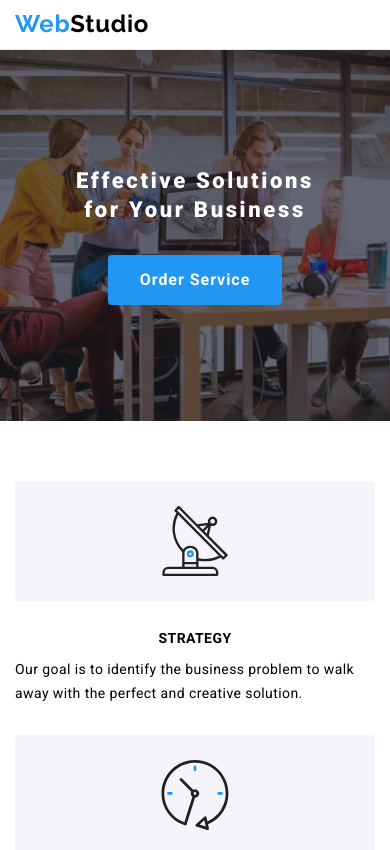
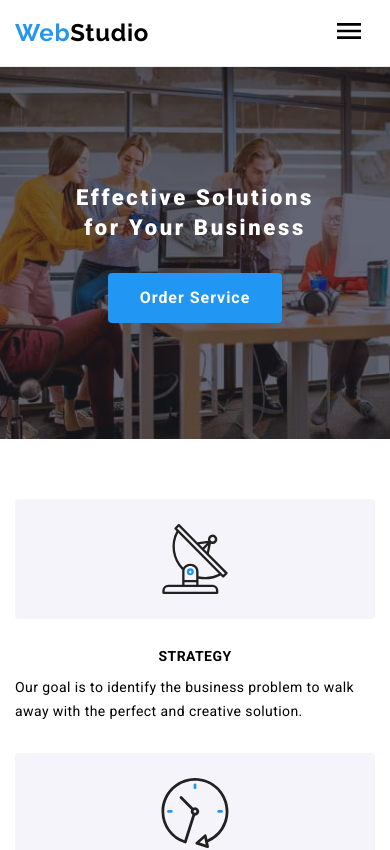
Before and after one commit to Yaroslav0102030405/01-Webstudio, a React (Create React App) app: page / in a window 390 px wide. Shown: the top 850 px of the page. Built offline with nearby package versions, Linux system fonts and the light colour scheme.

Commit message:
mobile-menu

```diff
--- /dev/null
+++ b/src/components/Dropdown/Dropdown.js
@@ -0,0 +1,93 @@
+import React, { Component } from 'react';
+import './Dropdown.scss';
+
+import { ReactComponent as MobileClose } from './../../images/mobile-menu/close_40px.svg';
+import { ReactComponent as MobileMenu } from './../../images/mobile-menu/menu_40px.svg';
+
+import { ReactComponent as Envelope } from './../../images/svg1/envelope (hover).svg';
+import { ReactComponent as Smartphone } from './../../images/svg1/smartphone.svg';
+
+class Dropdown extends Component {
+  state = {
+    visible: false,
+  };
+
+  toggle = () => {
+    this.setState(prevState => ({
+      visible: !prevState.visible,
+    }));
+  };
+
+  //   show = () => {
+  //     this.setState({ visible: true });
+  //   };
+
+  //   hide = () => {
+  //     this.setState({ visible: false });
+  //   };
+
+  render() {
+    return (
+      <div className="Dropdown">
+        <button
+          type="button"
+          className="Dropdown__toggle"
+          onClick={this.toggle}
+        >
+          {this.state.visible ? (
+            <MobileClose
+              className="icon-close"
+
+            />
+          ) : (
+            <MobileMenu
+              className="icon-menu"
+
+            />
+          )}
+        </button>
+        {this.state.visible && (
+          <div className="Dropdown__menu">
+            <nav class="header-nav">
+              <ul class="Dropdown__top">
+                <li className="menu__item">
+                  <a href="">Studio</a>
+                </li>
+                <li className="menu__item">
+                  <a href="./portfolio.html">Portfolio</a>
+                </li>
+                <li className="menu__item">
+                  <a href="">Contacts</a>
+                </li>
+              </ul>
+
+              <ul class="Dropdown-contacts">
+                <li>
+                  <a
+                    className="contacts__link contacts__icon"
+                    href="mailto:info@example.com"
+                  >
+                    <Envelope className="contacts__svg-envelope" />
+                    info@example.com
+                  </a>
+                </li>
+
+                <li>
+                  <a
+                    className="contacts__link contacts__icon"
+                    href="tel:+380961111111"
+                  >
+                    <Smartphone className="contacts__svg" />
+                    +38 096 111 11 11
+                  </a>
+                </li>
+              </ul>
+            </nav>
+          </div>
+        )}
+      </div>
+    );
+  }
+}
+
+export default Dropdown;
--- /dev/null
+++ b/src/components/Dropdown/Dropdown.scss
@@ -0,0 +1,112 @@
+@import './../../BaseScss/base.scss';
+@import './../../BaseScss/variables.scss';
+
+.header {
+  @media screen and (max-width: 767px) {
+    position: relative;
+  }
+}
+
+.header__wrap {
+  // @media screen and (max-width: 767px) {
+  //     position: relative;
+  // }
+  @media screen and (min-width: 768px) and (max-width: 1199px) {
+    display: flex;
+    // justify-content: space-between;
+    align-items: center;
+  }
+  @media screen and (min-width: 1200px) {
+    display: flex;
+    align-items: center;
+  }
+}
+
+.Dropdown {
+  @media screen and (max-width: 767px) {
+    display: flex;
+    margin-left: auto;
+  }
+}
+
+.Dropdown__menu {
+  @media screen and (max-width: 767px) {
+    // чтоб сделать меню на всю ширину и длину вьюпотра
+    position: fixed;
+
+    top: 0;
+    right: 0;
+    width: 100%;
+    height: 100%;
+    padding: 20px;
+    text-align: center;
+    background-color: $white-color;
+    color: aliceblue;
+    // transition: left 500ms;
+    /* overflow: auto; */
+    overflow: auto;
+    //  overflow-y: hidden;
+    pointer-events: auto;
+
+    // transform: translateX(0);
+
+  }
+}
+
+.Dropdown__toggle {
+      // скрыть разметку бургер меню
+  display: none;
+     @media screen and (max-width: 767px) {
+  border: none;
+  background-color: rgba(0, 0, 0, 0);
+  @media screen and (max-width: 767px) {
+    // показать разметку бургер меню
+    display: block;
+    border: none;
+    background-color: rgba(0, 0, 0, 0);
+    z-index: 70;
+
+  }
+}
+}
+
+.Dropdown__top {
+  margin-top: 120px;
+  margin-bottom: 60px;
+}
+
+
+.Dropdown__top li {
+  margin-bottom: 40px;
+
+  font-size: 18px;
+  font-weight: 500;
+  letter-spacing: 0.36px;
+}
+
+
+.contacts__icon {
+    @media screen and (max-width: 767px) {
+        margin-bottom: 16px;
+
+  font-size: 18px;
+  font-weight: 500;
+  letter-spacing: 0.36px;
+
+    }
+}
+
+// .icon-close {
+//   @media screen  and (max-width: 767px) {
+//     transform: translateX(100%);
+//   }
+
+
+// }
+
+// .icon-menu {
+//   @media screen and (max-width: 767px) {
+//     transform: translateX(0);
+//   }
+
+// }
--- a/src/components/Header/Header.js
+++ b/src/components/Header/Header.js
@@ -1,25 +1,11 @@
 import React from 'react';
 import './Header.scss';
+import Dropdown from '../Dropdown/Dropdown';
 
 import { ReactComponent as Envelope } from './../../images/svg1/envelope (hover).svg';
 import { ReactComponent as Smartphone } from './../../images/svg1/smartphone.svg';
 
 const Header = () => {
-  // const [isOpen, setIsOpen] = useState(false);
-  // const [hideOrShow, setHideOrShow] = useState({});
-
-  // const handleMenu = () => {
-  //   setIsOpen((prev) => !prev);
-  //   if (isOpen) {
-  //     setHideOrShow(() => {
-  //       return {}
-  //     })
-  //   } else {
-  //     setHideOrShow(() => {
-  //       return {display: "flex"}
-  //     })
-  //   }
-  // }
   return (
     <>
       <header className="header">
@@ -37,6 +23,9 @@ const Header = () => {
                 <span className="logo__web">Web</span>
                 <span className="logo__studio">Studio</span>
               </a>
+              <Dropdown />
+
+
 
               <button
                 type="button"
--- a/src/components/Header/Header.scss
+++ b/src/components/Header/Header.scss
@@ -18,17 +18,17 @@
   }
 }
 
-.header__wrap {
-  @media screen and (min-width: 768px) and (max-width: 1199px) {
-    display: flex;
-    justify-content: space-between;
-    align-items: center;
-  }
-  @media screen and (min-width: 1200px) {
-    display: flex;
-    align-items: center;
-  }
-}
+// .header__wrap {
+//   @media screen and (min-width: 768px) and (max-width: 1199px) {
+//     display: flex;
+//     // justify-content: space-between;
+//     align-items: center;
+//   }
+//   @media screen and (min-width: 1200px) {
+//     display: flex;
+//     align-items: center;
+//   }
+// }
 
 .header__nav {
   @media screen and (min-width: 768px) and (max-width: 1199px) {
@@ -64,6 +64,7 @@
   font-weight: 700;
   line-height: 1.19;
   text-decoration: none;
+  z-index: 70;
 
   @media screen and (min-width: 768px) {
     display: inline-flex;
```
Also changed, not shown: src/images/mobile-menu/close_40px.svg (added), src/images/mobile-menu/menu_40px.svg (added).
